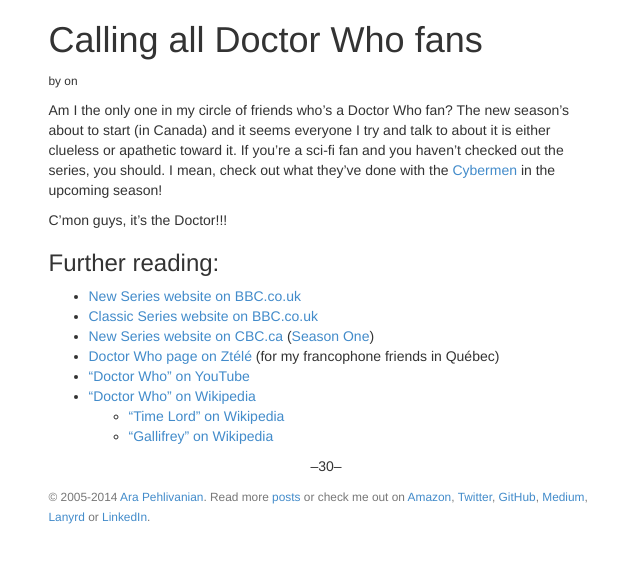
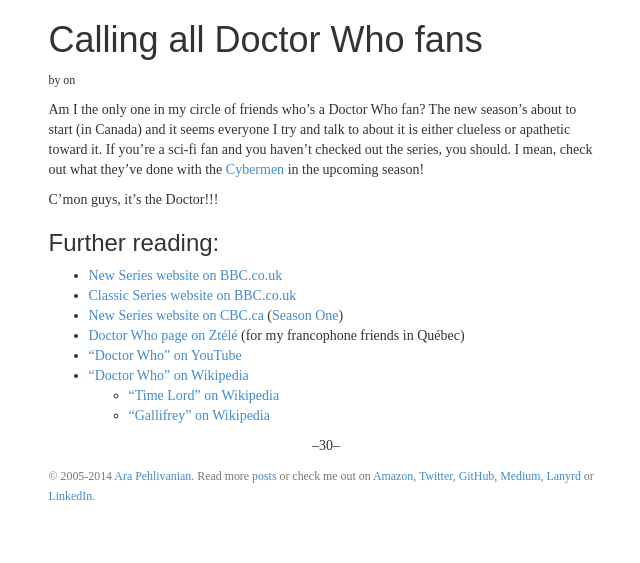
Before and after one commit to arapehl/arapehl.github.io, a Jekyll site: the page built from _posts/2006-09-26-calling-all-doctor-who-fans.md, in a window 1280 px wide. Shown: the top 563 px of the page, without its empty margins (314-954 px from the left). Built offline with Jekyll 4.4.1, drawn with Linux system fonts in a browser that asks for light colours; some web fonts are replaced.

Commit message:
fixing font style

```diff
--- /dev/null
+++ b/assets/css/style.css
@@ -0,0 +1,7 @@
+body {
+  font-family: 'Droid Serif', serif;
+}
+
+h1, h2, h3, h4, h5, h6 {
+  font-family: 'Droid Sans', sans-serif;
+}
```
Also changed, not shown: index.html (+1 -7 lines).
